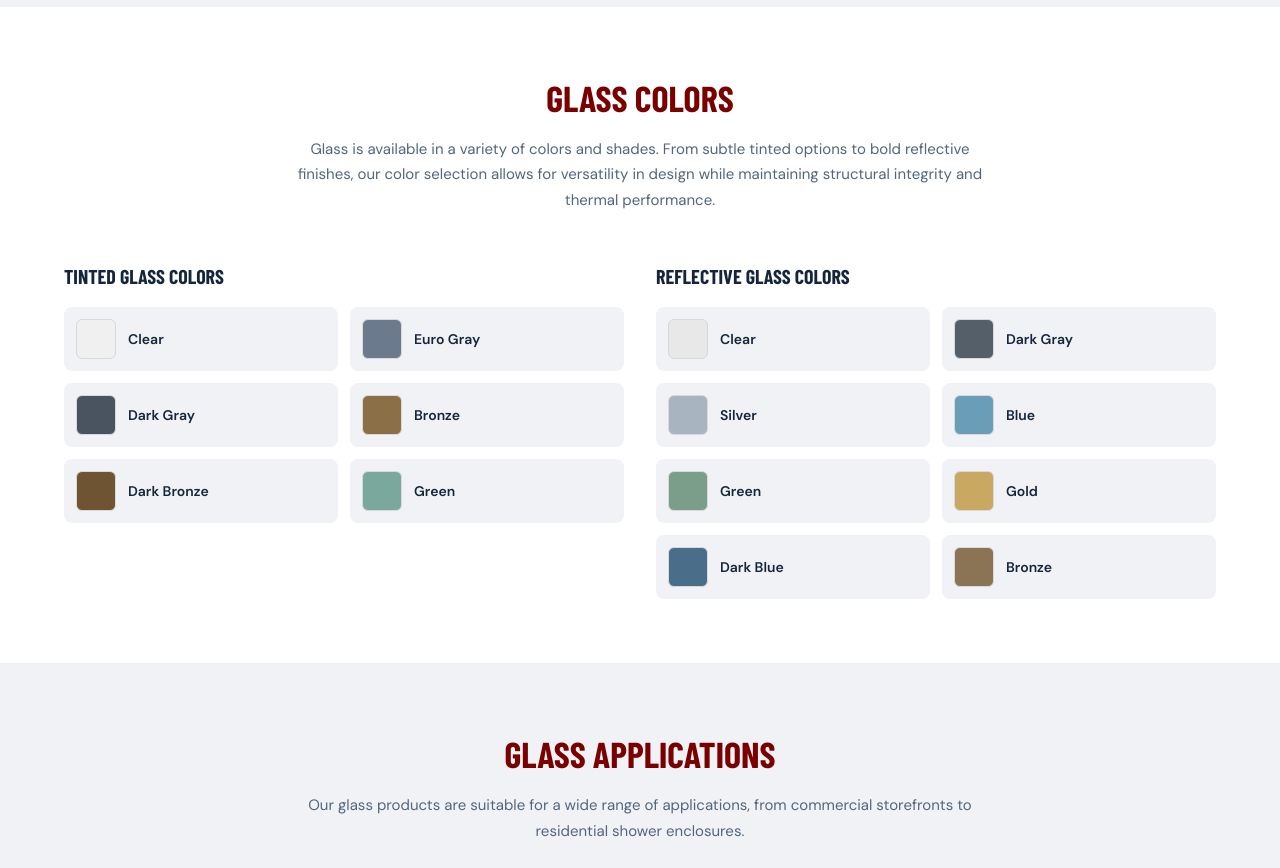
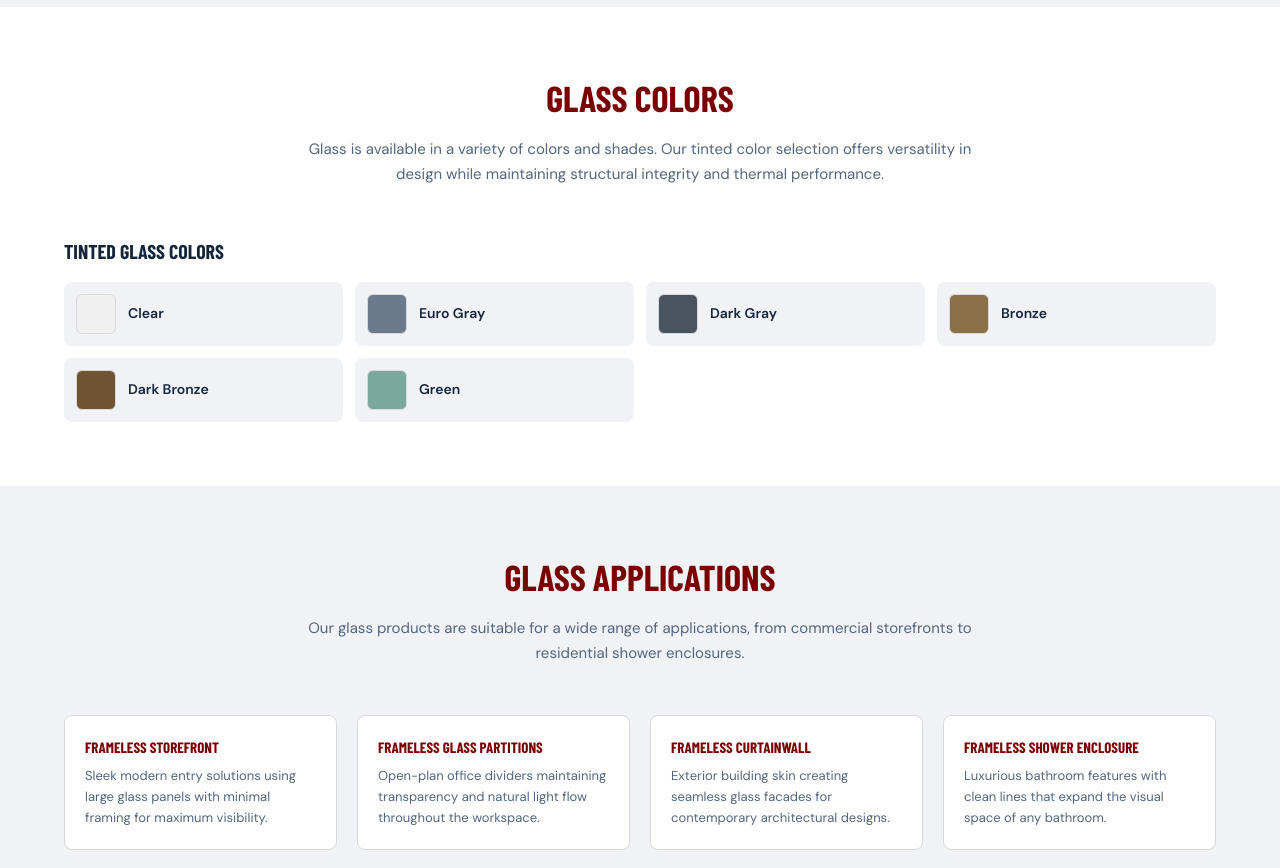
Before and after one commit to theilei/ermel, a React (Vite) app in the folder Ermel Website/: page /products/glass in a window 1280 px wide. Shown: the part 1360-2228 px from the top of the page. Built offline with nearby package versions, Linux system fonts and the light colour scheme; no server answers; a web font is replaced by a local one.

Commit message:
Update GlassProducts.tsx

```diff
--- a/Ermel Website/src/app/pages/GlassProducts.tsx
+++ b/Ermel Website/src/app/pages/GlassProducts.tsx
@@ -19,17 +19,6 @@ export default function GlassProducts() {
     { name: 'Bronze', color: '#8b6f47' },
     { name: 'Dark Bronze', color: '#6e5433' },
     { name: 'Green', color: '#7ba89d' },
-  ];
-
-  const reflectiveColors = [
-    { name: 'Clear', color: '#e8e8e8' },
-    { name: 'Dark Gray', color: '#555f6a' },
-    { name: 'Silver', color: '#a8b5c0' },
-    { name: 'Blue', color: '#6a9db8' },
-    { name: 'Green', color: '#7a9e8a' },
-    { name: 'Gold', color: '#c9a961' },
-    { name: 'Dark Blue', color: '#4a6d8a' },
-    { name: 'Bronze', color: '#8b7355' },
   ];
 
   const applications = [
@@ -142,37 +131,20 @@ export default function GlassProducts() {
               Glass Colors
             </h2>
             <p style={{ color: '#54667d', fontSize: '15px', maxWidth: '700px', margin: '0 auto', lineHeight: 1.7 }}>
-              Glass is available in a variety of colors and shades. From subtle tinted options to bold reflective finishes, our color selection allows for versatility in design while maintaining structural integrity and thermal performance.
+              Glass is available in a variety of colors and shades. Our tinted color selection offers versatility in design while maintaining structural integrity and thermal performance.
             </p>
           </div>
-          <div className="grid grid-cols-1 lg:grid-cols-2 gap-8 mt-12">
-            {/* Tinted Colors */}
-            <div>
+          <div className="mt-12">
             <h3 style={{ fontFamily: 'var(--font-heading)', color: '#15263c', fontSize: '20px', fontWeight: 700, marginBottom: '16px', textTransform: 'uppercase' }}>
               Tinted Glass Colors
             </h3>
-              <div className="grid grid-cols-2 gap-3">
+            <div className="grid grid-cols-1 sm:grid-cols-2 md:grid-cols-3 lg:grid-cols-4 gap-3">
               {tintedColors.map((c) => (
                 <div key={c.name} className="flex items-center gap-3 p-3 rounded-lg" style={{ backgroundColor: '#f0f2f5' }}>
                   <div style={{ width: '40px', height: '40px', backgroundColor: c.color, borderRadius: '6px', border: '1px solid #d9d9d9' }} />
                   <span style={{ fontFamily: 'var(--font-body)', color: '#15263c', fontSize: '14px', fontWeight: 600 }}>{c.name}</span>
                 </div>
               ))}
-              </div>
-            </div>
-            {/* Reflective Colors */}
-            <div>
-              <h3 style={{ fontFamily: 'var(--font-heading)', color: '#15263c', fontSize: '20px', fontWeight: 700, marginBottom: '16px', textTransform: 'uppercase' }}>
-                Reflective Glass Colors
-              </h3>
-              <div className="grid grid-cols-2 gap-3">
-                {reflectiveColors.map((c) => (
-                  <div key={c.name} className="flex items-center gap-3 p-3 rounded-lg" style={{ backgroundColor: '#f0f2f5' }}>
-                    <div style={{ width: '40px', height: '40px', backgroundColor: c.color, borderRadius: '6px', border: '1px solid #d9d9d9' }} />
-                    <span style={{ fontFamily: 'var(--font-body)', color: '#15263c', fontSize: '14px', fontWeight: 600 }}>{c.name}</span>
-                  </div>
-                ))}
-              </div>
             </div>
           </div>
         </div>
```
Lines whose indentation alone changed are shown as unchanged.
